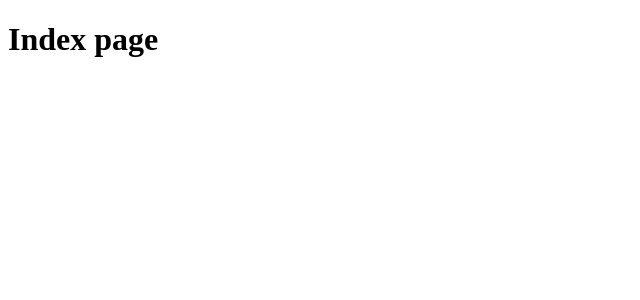
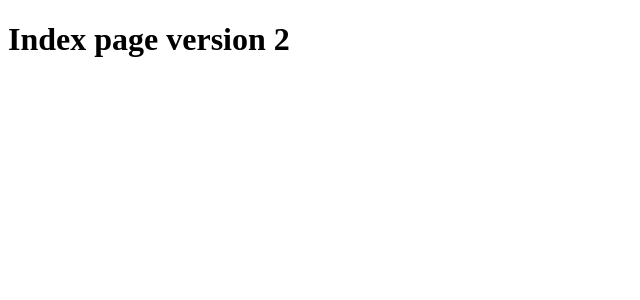
Before and after one commit to isaul19/test-github-actions, a React (Vite) app: page / in a window 1280 px wide. Shown: the top 300 px of the page, without its empty margins (0-640 px from the left). Built offline with nearby package versions, Linux system fonts and the light colour scheme.

Commit message:
update text from index page

```diff
--- a/src/App.jsx
+++ b/src/App.jsx
@@ -1,7 +1,7 @@
 export const App = () => {
   return (
     <div>
-      <h1>Index page</h1>
+      <h1>Index page version 2</h1>
     </div>
   );
 };
```
